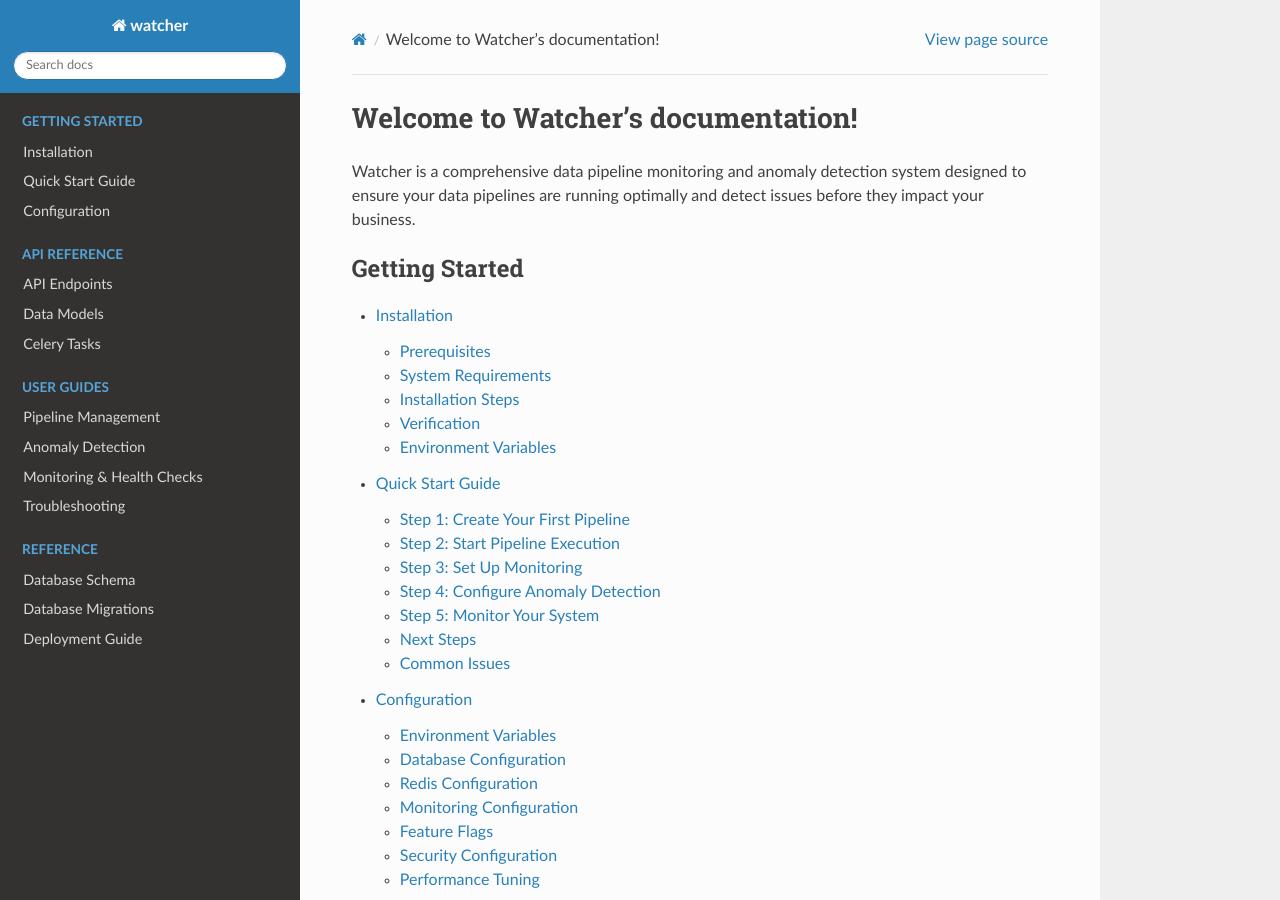
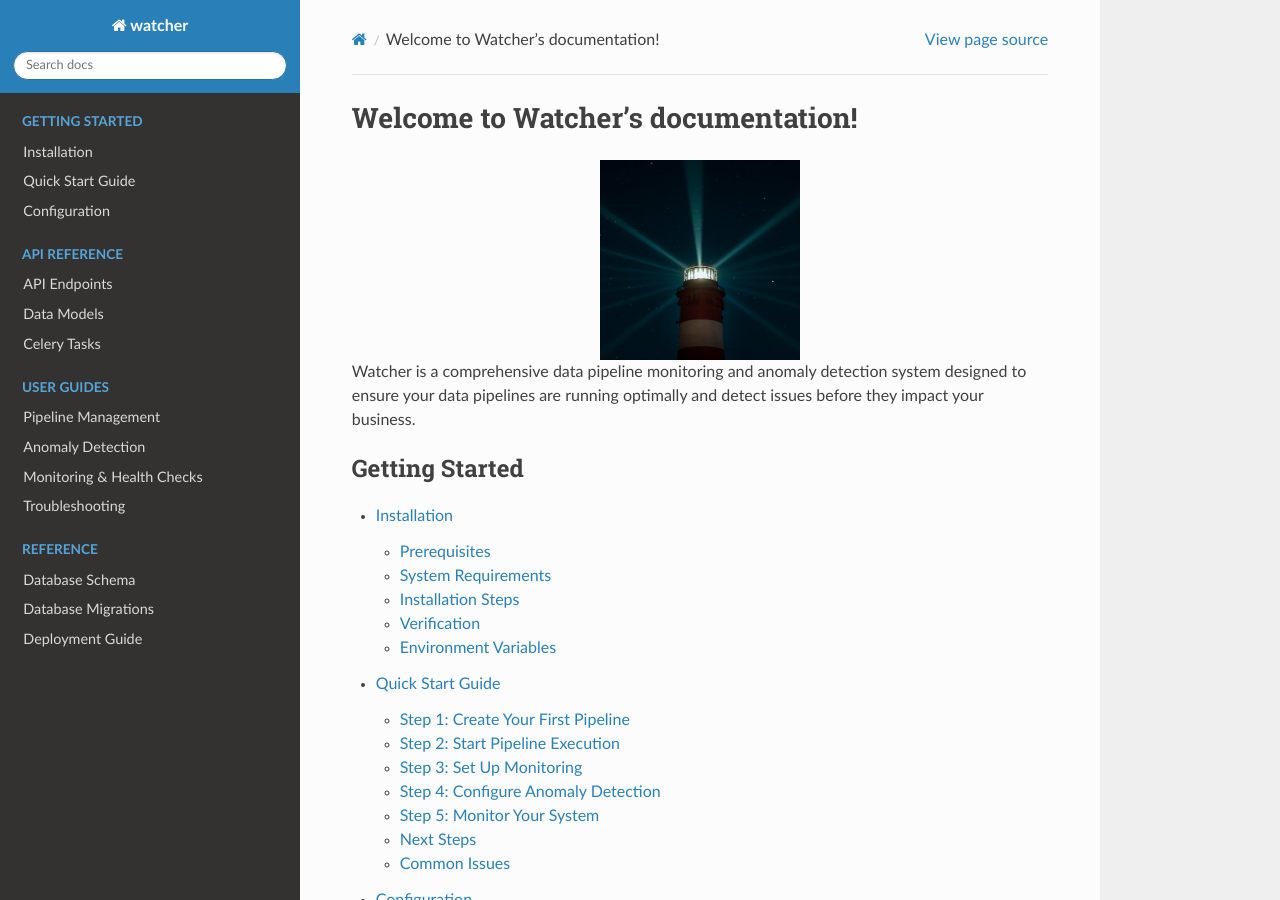
Before and after one commit to cmgoffena13/etl-watcher, a Sphinx documentation site: the page built from docs/index.rst, in a window 1280 px wide and 900 px high. Built offline with Sphinx 7.4.7 and the Read the Docs theme 3.1.0, drawn with Linux system fonts in a browser that asks for light colours.

Commit message:
moving image

```diff
--- a/docs/index.rst
+++ b/docs/index.rst
@@ -1,5 +1,10 @@
 Welcome to Watcher's documentation!
 =====================================
+
+.. image:: _static/images/watcher.jpg
+   :alt: Watcher Logo
+   :align: center
+   :width: 200px
 
 Watcher is a comprehensive data pipeline monitoring and anomaly detection system designed to ensure your data pipelines are running optimally and detect issues before they impact your business.
 
```
Also changed, not shown: README.md (+1 -1 lines), docs/_static/images/watcher.jpg (renamed from watcher.jpg).
